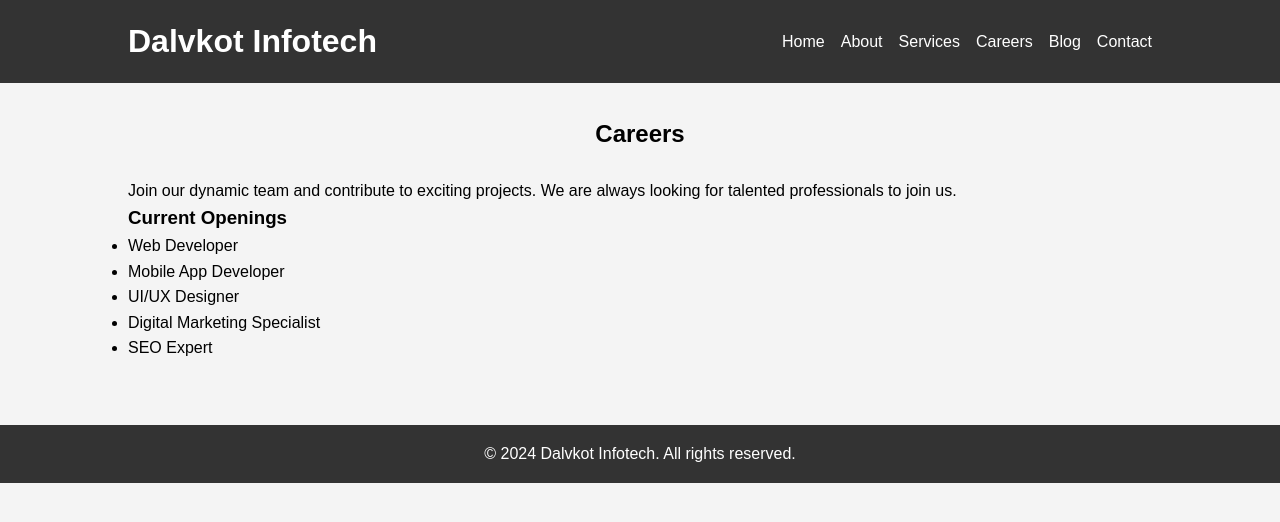
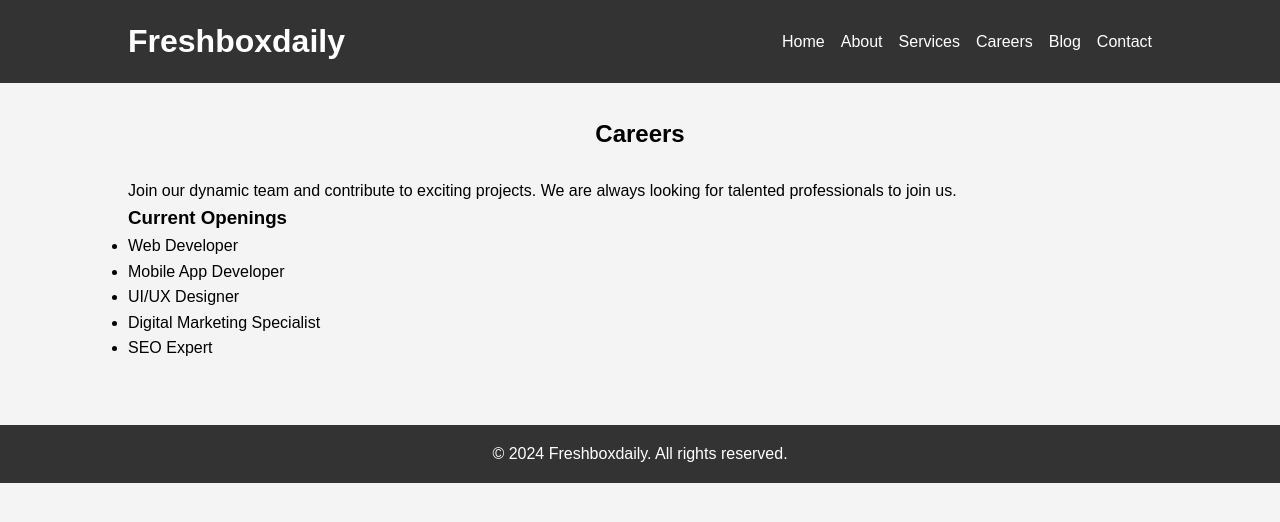
Before and after one commit to Pallavi2303/freshboxdaily, a plain HTML site: page careers.html in a window 1280 px wide. Drawn offline with Linux system fonts and the light colour scheme.

Commit message:
Update careers.html

```diff
--- a/careers.html
+++ b/careers.html
@@ -3,13 +3,13 @@
 <head>
     <meta charset="UTF-8">
     <meta name="viewport" content="width=device-width, initial-scale=1.0">
-    <title>Careers - Dalvkot Infotech</title>
+    <title>Careers - Freshboxdaily</title>
     <link rel="stylesheet" href="styles.css">
 </head>
 <body>
     <header>
         <div class="container">
-            <h1>Dalvkot Infotech</h1>
+            <h1>Freshboxdaily</h1>
             <nav>
                 <ul>
                     <li><a href="index.html">Home</a></li>
@@ -40,7 +40,7 @@
 
     <footer>
         <div class="container">
-            <p>&copy; 2024 Dalvkot Infotech. All rights reserved.</p>
+            <p>&copy; 2024 Freshboxdaily. All rights reserved.</p>
         </div>
     </footer>
 </body>
```
